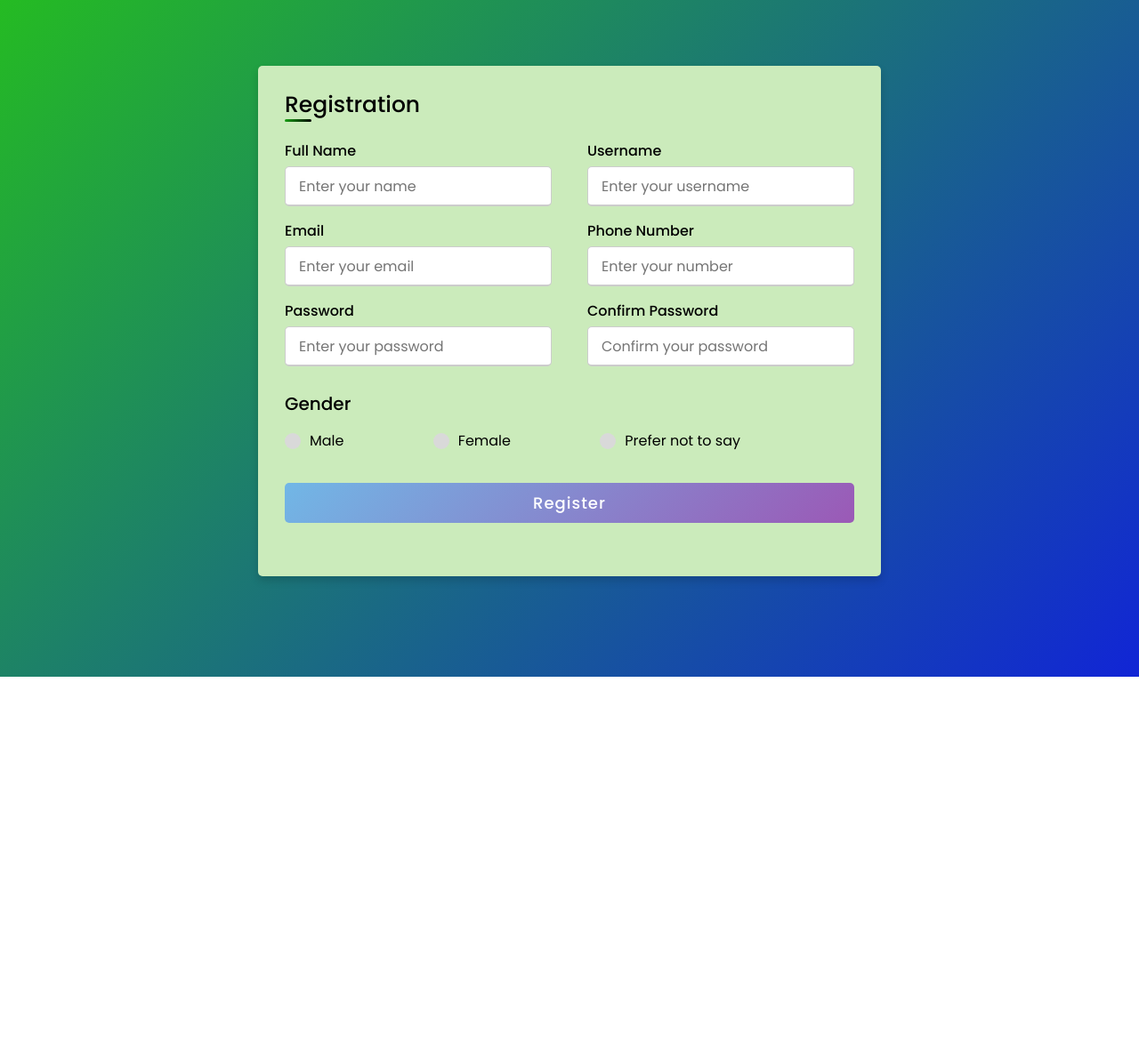
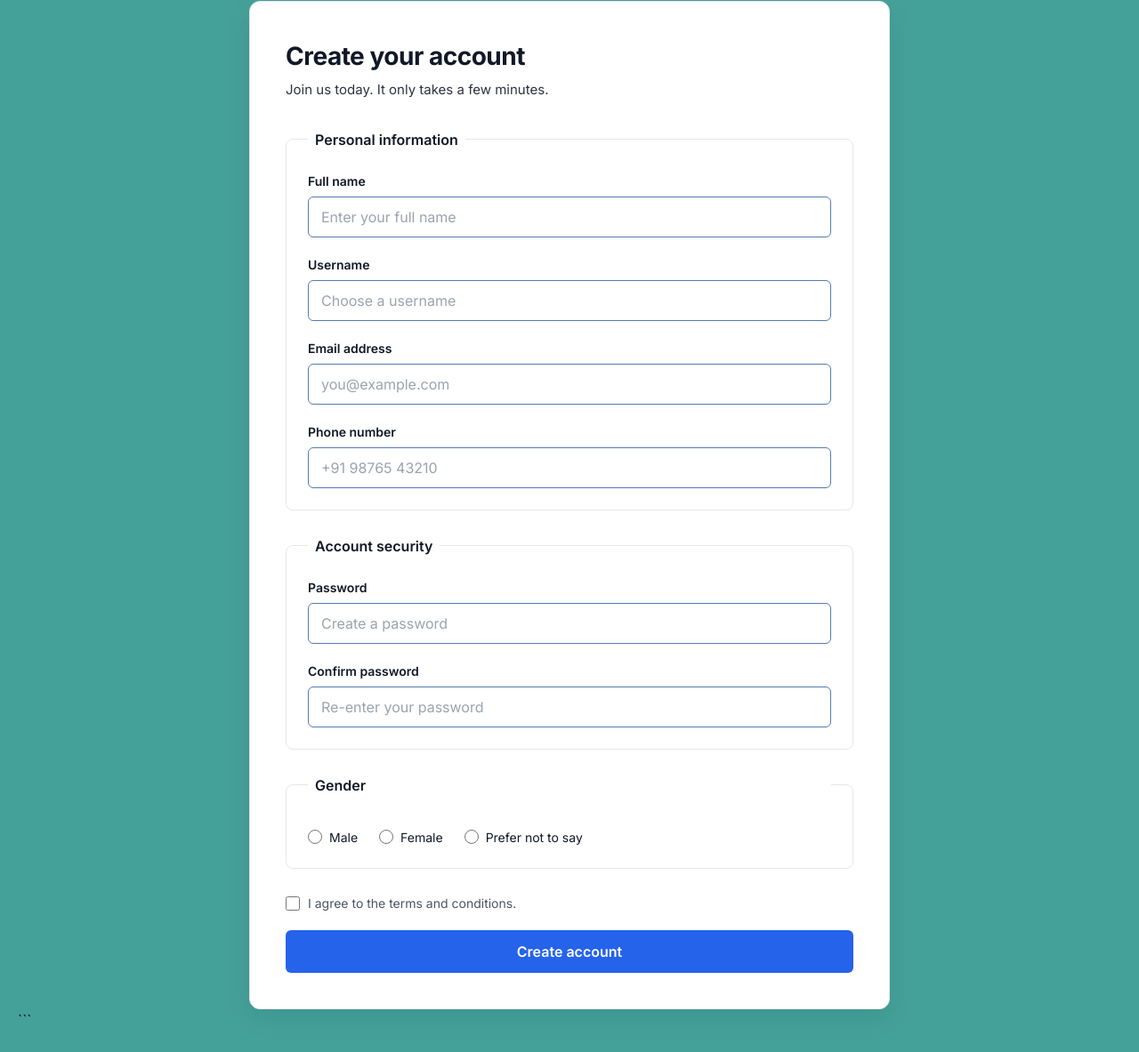
Before and after one commit to patilamar184/responsive-registration-form, a plain HTML site: page index.html in a window 1280 px wide. Shown: the part 39-1222 px from the top of the page at 89% size. Before the commit the page ends 800 px from the top, so only its background shows below. Drawn offline with Linux system fonts and the light colour scheme.

Commit message:
some specific changes are done

````diff
--- a/index.html
+++ b/index.html
@@ -1,80 +1,172 @@
 <!DOCTYPE html>
-<html lang="en" dir="ltr">
+<html lang="en">
 <head>
   <meta charset="UTF-8">
   <meta name="viewport" content="width=device-width, initial-scale=1.0">
-  <title> Responsive Registration Form | CodingLab </title>
+
+  <meta
+    name="description"
+    content="Create your account by completing the registration form."
+  >
+
+  <title>Create an Account</title>
+
   <link rel="stylesheet" href="style.css">
 </head>
+
 <body>
-  <div class="container">
-    <!-- Title section -->
-    <div class="title">Registration</div>
-    <div class="content">
-      <!-- Registration form -->
-      <form action="#">
-        <div class="user-details">
-          <!-- Input for Full Name -->
-          <div class="input-box">
-            <span class="details">Full Name</span>
-            <input type="text" placeholder="Enter your name" required>
+
+  <main>
+    <section class="registration" aria-labelledby="registration-title">
+
+      <header class="registration__header">
+        <h1 id="registration-title">Create your account</h1>
+        <p>Join us today. It only takes a few minutes.</p>
+      </header>
+
+      <form action="#" method="post">
+
+        <!-- Personal information -->
+        <fieldset>
+          <legend>Personal information</legend>
+
+          <div class="form-group">
+            <label for="full-name">Full name</label>
+            <input
+              type="text"
+              id="full-name"
+              name="full_name"
+              placeholder="Enter your full name"
+              autocomplete="name"
+              required
+            >
           </div>
-          <!-- Input for Username -->
-          <div class="input-box">
-            <span class="details">Username</span>
-            <input type="text" placeholder="Enter your username" required>
+
+          <div class="form-group">
+            <label for="username">Username</label>
+            <input
+              type="text"
+              id="username"
+              name="username"
+              placeholder="Choose a username"
+              autocomplete="username"
+              minlength="3"
+              required
+            >
           </div>
-          <!-- Input for Email -->
-          <div class="input-box">
-            <span class="details">Email</span>
-            <input type="text" placeholder="Enter your email" required>
+
+          <div class="form-group">
+            <label for="email">Email address</label>
+            <input
+              type="email"
+              id="email"
+              name="email"
+              placeholder="you@example.com"
+              autocomplete="email"
+              required
+            >
           </div>
-          <!-- Input for Phone Number -->
-          <div class="input-box">
-            <span class="details">Phone Number</span>
-            <input type="text" placeholder="Enter your number" required>
+
+          <div class="form-group">
+            <label for="phone">Phone number</label>
+            <input
+              type="tel"
+              id="phone"
+              name="phone"
+              placeholder="+91 98765 43210"
+              autocomplete="tel"
+            >
           </div>
-          <!-- Input for Password -->
-          <div class="input-box">
-            <span class="details">Password</span>
-            <input type="password" placeholder="Enter your password" required>
+        </fieldset>
+
+
+        <!-- Account security -->
+        <fieldset>
+          <legend>Account security</legend>
+
+          <div class="form-group">
+            <label for="password">Password</label>
+            <input
+              type="password"
+              id="password"
+              name="password"
+              placeholder="Create a password"
+              autocomplete="new-password"
+              minlength="8"
+              required
+            >
           </div>
-          <!-- Input for Confirm Password -->
-          <div class="input-box">
-            <span class="details">Confirm Password</span>
-            <input type="password" placeholder="Confirm your password" required>
+
+          <div class="form-group">
+            <label for="confirm-password">Confirm password</label>
+            <input
+              type="password"
+              id="confirm-password"
+              name="confirm_password"
+              placeholder="Re-enter your password"
+              autocomplete="new-password"
+              minlength="8"
+              required
+            >
           </div>
+        </fieldset>
+
+
+        <!-- Gender -->
+        <fieldset>
+          <legend>Gender</legend>
+
+          <label>
+            <input
+              type="radio"
+              name="gender"
+              value="male"
+            >
+            Male
+          </label>
+
+          <label>
+            <input
+              type="radio"
+              name="gender"
+              value="female"
+            >
+            Female
+          </label>
+
+          <label>
+            <input
+              type="radio"
+              name="gender"
+              value="prefer_not_to_say"
+            >
+            Prefer not to say
+          </label>
+        </fieldset>
+
+
+        <!-- Terms -->
+        <div class="form-group">
+          <label>
+            <input
+              type="checkbox"
+              name="terms"
+              required
+            >
+            I agree to the terms and conditions.
+          </label>
         </div>
-        <div class="gender-details">
-          <!-- Radio buttons for gender selection -->
-          <input type="radio" name="gender" id="dot-1">
-          <input type="radio" name="gender" id="dot-2">
-          <input type="radio" name="gender" id="dot-3">
-          <span class="gender-title">Gender</span>
-          <div class="category">
-            <!-- Label for Male -->
-            <label for="dot-1">
-              <span class="dot one"></span>
-              <span class="gender">Male</span>
-            </label>
-            <!-- Label for Female -->
-            <label for="dot-2">
-              <span class="dot two"></span>
-              <span class="gender">Female</span>
-            </label>
-            <!-- Label for Prefer not to say -->
-            <label for="dot-3">
-              <span class="dot three"></span>
-              <span class="gender">Prefer not to say</span>
-            </label>
-          </div>
-        </div>
-        <!-- Submit button -->
-        <div class="button">
-          <input type="submit" value="Register">
-        </div>
+
+
+        <button type="submit">
+          Create account
+        </button>
+
       </form>
-    </div>
-  </div>
+
+    </section>
+  </main>
+
 </body>
 </html>
+```
--- a/style.css
+++ b/style.css
@@ -1,176 +1,253 @@
+@import url('https://fonts.googleapis.com/css2?family=Inter:wght@400;500;600;700&display=swap');
 
-
-
-/* Importing Google Fonts - Poppins */
-@import url('https://fonts.googleapis.com/css2?family=Poppins:wght@200;300;400;500;600;700&display=swap');
+/* ---------- Base ---------- */
 
 * {
+  box-sizing: border-box;
   margin: 0;
   padding: 0;
-  box-sizing: border-box;
-  font-family: 'Poppins', sans-serif;
+}
+
+:root {
+  --primary: #2563eb;
+  --primary-dark: #1d4ed8;
+  --text: #111827;
+  --muted: #2d333f;
+  --border: #567bb3;
+  --background: #44a19a;
+  --surface: #ffffff;
+  --focus: rgba(37, 99, 235, 0.15);
 }
 
 body {
-  height: 100vh;
-  display: flex;
-  justify-content: center;
-  align-items: center;
-  padding: 10px;
-  background: linear-gradient(135deg, #25be1f, #1125d6);
+  min-height: 100vh;
+  padding: 40px 20px;
+  background: var(--background);
+  color: var(--text);
+  font-family: 'Inter', sans-serif;
+  line-height: 1.5;
 }
 
-.container {
-  max-width: 700px;
+
+/* ---------- Registration ---------- */
+
+main {
   width: 100%;
-  background-color: #cbebbb;
-  padding: 25px 30px;
-  border-radius: 5px;
-  box-shadow: 0 5px 10px rgba(0, 0, 0, 0.15);
 }
 
-.container .title {
-  font-size: 25px;
-  font-weight: 500;
-  position: relative;
+.registration {
+  width: min(100%, 720px);
+  margin: 0 auto;
+  padding: 40px;
+  background: var(--surface);
+  border: 1px solid #e5e7eb;
+  border-radius: 12px;
+  box-shadow: 0 10px 30px rgba(0, 0, 0, 0.08);
 }
 
-.container .title::before {
-  content: "";
-  position: absolute;
-  left: 0;
-  bottom: 0;
-  height: 3px;
-  width: 30px;
-  border-radius: 5px;
-  background: linear-gradient(135deg, #1aa716, #000000);
+
+/* ---------- Header ---------- */
+
+.registration__header {
+  margin-bottom: 32px;
 }
 
-.content form .user-details {
-  display: flex;
-  flex-wrap: wrap;
-  justify-content: space-between;
-  margin: 20px 0 12px 0;
+.registration__header h1 {
+  margin-bottom: 6px;
+  font-size: 28px;
+  font-weight: 700;
+  letter-spacing: -0.5px;
 }
 
-form .user-details .input-box {
-  margin-bottom: 15px;
-  width: calc(100% / 2 - 20px);
+.registration__header p {
+  color: var(--muted);
+  font-size: 15px;
 }
 
-form .input-box span.details {
-  display: block;
-  font-weight: 500;
-  margin-bottom: 5px;
+
+/* ---------- Form sections ---------- */
+
+fieldset {
+  margin-bottom: 28px;
+  padding: 24px;
+  border: 1px solid #e5e7eb;
+  border-radius: 8px;
 }
 
-.user-details .input-box input {
-  height: 45px;
-  width: 100%;
-  outline: none;
+legend {
+  padding: 0 8px;
   font-size: 16px;
-  border-radius: 5px;
-  padding-left: 15px;
-  border: 1px solid #ccc;
-  border-bottom-width: 2px;
-  transition: all 0.3s ease;
+  font-weight: 600;
 }
 
-.user-details .input-box input:focus,
-.user-details .input-box input:valid {
-  border-color: #9b59b6;
+
+/* ---------- Form fields ---------- */
+
+.form-group {
+  margin-bottom: 20px;
 }
 
-form .gender-details .gender-title {
-  font-size: 20px;
-  font-weight: 500;
+.form-group:last-child {
+  margin-bottom: 0;
 }
 
-form .category {
-  display: flex;
-  width: 80%;
-  margin: 14px 0;
-  justify-content: space-between;
+.form-group label {
+  display: block;
+  margin-bottom: 7px;
+  font-size: 14px;
+  font-weight: 600;
 }
 
-form .category label {
+input[type="text"],
+input[type="email"],
+input[type="tel"],
+input[type="password"] {
+  width: 100%;
+  height: 46px;
+  padding: 0 14px;
+  border: 1px solid var(--border);
+  border-radius: 6px;
+  outline: none;
+  background: #fff;
+  color: var(--text);
+  font: inherit;
+  transition:
+    border-color 0.2s ease,
+    box-shadow 0.2s ease;
+}
+
+input::placeholder {
+  color: #9ca3af;
+}
+
+input[type="text"]:focus,
+input[type="email"]:focus,
+input[type="tel"]:focus,
+input[type="password"]:focus {
+  border-color: var(--primary);
+  box-shadow: 0 0 0 3px var(--focus);
+}
+
+
+/* ---------- Gender ---------- */
+
+fieldset:last-of-type {
   display: flex;
   align-items: center;
+  gap: 24px;
+}
+
+fieldset:last-of-type legend {
+  width: 100%;
+  margin-bottom: 12px;
+}
+
+fieldset:last-of-type label {
+  display: flex;
+  align-items: center;
+  gap: 8px;
+  margin: 0;
+  cursor: pointer;
+  font-size: 14px;
+}
+
+input[type="radio"] {
+  width: 16px;
+  height: 16px;
+  accent-color: var(--primary);
+}
+
+
+/* ---------- Terms ---------- */
+
+form > .form-group > label {
+  display: flex;
+  align-items: flex-start;
+  gap: 9px;
+  color: #4b5563;
+  font-size: 14px;
+  font-weight: 400;
   cursor: pointer;
 }
 
-form .category label .dot {
-  height: 18px;
-  width: 18px;
-  border-radius: 50%;
-  margin-right: 10px;
-  background: #d9d9d9;
-  border: 5px solid transparent;
-  transition: all 0.3s ease;
+input[type="checkbox"] {
+  width: 16px;
+  height: 16px;
+  margin-top: 3px;
+  accent-color: var(--primary);
 }
 
-#dot-1:checked~.category label .one,
-#dot-2:checked~.category label .two,
-#dot-3:checked~.category label .three {
-  background: #9b59b6;
-  border-color: #d9d9d9;
+
+/* ---------- Submit button ---------- */
+
+button[type="submit"] {
+  width: 100%;
+  height: 48px;
+  border: 0;
+  border-radius: 6px;
+  background: var(--primary);
+  color: #fff;
+  font: inherit;
+  font-weight: 600;
+  cursor: pointer;
+  transition:
+    background-color 0.2s ease,
+    transform 0.1s ease;
 }
 
-form input[type="radio"] {
-  display: none;
+button[type="submit"]:hover {
+  background: var(--primary-dark);
 }
 
-form .button {
-  height: 45px;
-  margin: 35px 0
+button[type="submit"]:active {
+  transform: translateY(1px);
 }
 
-form .button input {
-  height: 100%;
-  width: 100%;
-  border-radius: 5px;
-  border: none;
-  color: #fff;
-  font-size: 18px;
-  font-weight: 500;
-  letter-spacing: 1px;
-  cursor: pointer;
-  transition: all 0.3s ease;
-  background: linear-gradient(135deg, #71b7e6, #9b59b6);
+button[type="submit"]:focus-visible {
+  outline: 3px solid var(--focus);
+  outline-offset: 2px;
 }
 
-form .button input:hover {
-  background: linear-gradient(-135deg, #71b7e6, #9b59b6);
-}
 
-/* Responsive media query code for mobile devices */
-@media(max-width: 584px) {
-  .container {
-    max-width: 100%;
+/* ---------- Responsive ---------- */
+
+@media (max-width: 600px) {
+  body {
+    padding: 20px 12px;
   }
 
-  form .user-details .input-box {
-    margin-bottom: 15px;
-    width: 100%;
+  .registration {
+    padding: 28px 20px;
+    border-radius: 8px;
   }
 
-  form .category {
-    width: 100%;
+  .registration__header h1 {
+    font-size: 24px;
   }
 
-  .content form .user-details {
-    max-height: 300px;
-    overflow-y: scroll;
+  fieldset {
+    padding: 20px 16px;
   }
 
-  .user-details::-webkit-scrollbar {
-    width: 5px;
+  fieldset:last-of-type {
+    display: block;
+  }
+
+  fieldset:last-of-type label {
+    margin-bottom: 12px;
+  }
+
+  fieldset:last-of-type label:last-child {
+    margin-bottom: 0;
   }
 }
 
-/* Responsive media query code for mobile devices */
-@media(max-width: 459px) {
-  .container .content .category {
-    flex-direction: column;
+@media (max-width: 400px) {
+  .registration {
+    padding: 24px 16px;
+  }
+
+  .registration__header {
+    margin-bottom: 24px;
   }
 }
````
